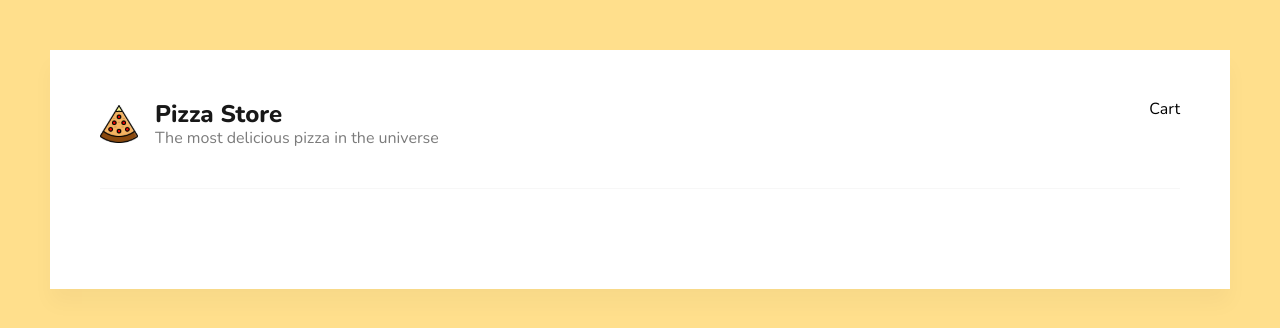
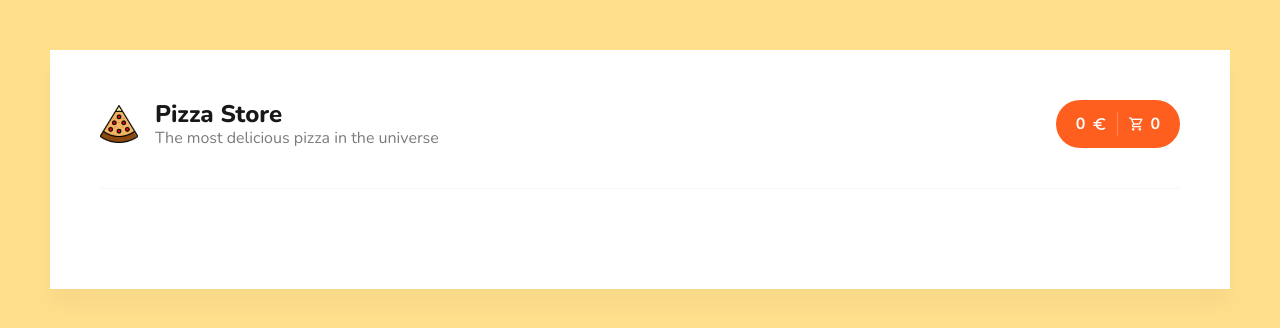
Before and after one commit to ihnatenkoo/Pizza-Store, a React (Vite) app: page / in a window 1280 px wide. Shown: the top 328 px of the page. Built offline with nearby package versions, Linux system fonts and the light colour scheme.

Commit message:
Create <Cart/>

```diff
--- a/package.json
+++ b/package.json
@@ -10,6 +10,7 @@
 		"lint": "eslint"
 	},
 	"dependencies": {
+		"material-icons": "^1.11.11",
 		"react": "^18.2.0",
 		"react-dom": "^18.2.0",
 		"styled-components": "^5.3.5"
--- a/src/App.tsx
+++ b/src/App.tsx
@@ -1,6 +1,8 @@
+import 'material-icons/iconfont/material-icons.css';
+
 import { FC } from 'react';
 import { createGlobalStyle, ThemeProvider } from 'styled-components';
-import HomePage from './pages/HomePage';
+import HomePage from './pages/Home';
 
 const GlobalStyle = createGlobalStyle`
 	*, ::before, ::after {
@@ -15,18 +17,27 @@ const GlobalStyle = createGlobalStyle`
 	body {
 		overflow-x: hidden;
 	}
+	button {
+		padding: 0;
+		border: none;
+
+	}
 `;
 
 const theme = {
 	colors: {
 		yellow: '#FFDF8C',
+		orange: '#FE5F1E',
 		white: '#ffffff',
 		blackDark: '#181818',
 		blackMedium: '#2C2C2C',
-		grayDark: '#7B7B7B;',
+		grayDark: '#7B7B7B',
 	},
 	shadows: {
-		main: '0px 15px 20px rgba(0, 0, 0, 0.03);',
+		main: '0px 15px 20px rgba(0, 0, 0, 0.03)',
+	},
+	radius: {
+		radiusM: '30px',
 	},
 	media: {
 		mobileM: `(min-width: 375px)`,
--- /dev/null
+++ b/src/components/Cart.tsx
@@ -0,0 +1,46 @@
+import { FC } from 'react';
+import styled from 'styled-components';
+import { Flex } from '../styled/mixins';
+
+const CartButton = styled.button`
+	${Flex({ justify: 'center' })}
+	padding: 12px 10px;
+	background-color: ${(props) => props.theme.colors.orange};
+	border-radius: ${(props) => props.theme.radius.radiusM};
+	cursor: pointer;
+`;
+
+const Cost = styled.div`
+	${Flex({ align: 'center', gap: '6px' })}
+	padding: 0 10px;
+	color: ${(props) => props.theme.colors.white};
+
+	span {
+		font-size: 16px;
+	}
+`;
+
+const Count = styled(Cost)`
+	border-left: 1px solid rgba(255, 255, 255, 0.25);
+`;
+
+const Text = styled.div`
+	line-height: 1;
+	font-weight: 700;
+`;
+
+const Cart: FC = () => {
+	return (
+		<CartButton>
+			<Cost>
+				<Text>0</Text>
+				<span className="material-icons-outlined">euro_symbol</span>
+			</Cost>
+			<Count>
+				<span className="material-icons-outlined">shopping_cart</span>
+				<Text>0</Text>
+			</Count>
+		</CartButton>
+	);
+};
+export default Cart;
--- a/src/components/Header.tsx
+++ b/src/components/Header.tsx
@@ -1,6 +1,7 @@
 import { FC } from 'react';
 import styled from 'styled-components';
 import { Flex } from '../styled/mixins';
+import Cart from './Cart';
 
 const StyledHeader = styled.header`
 	padding-bottom: 40px;
@@ -28,11 +29,7 @@ const Description = styled.span`
 	color: ${(props) => props.theme.colors.grayDark};
 `;
 
-interface IHeaderProps {
-	withCart?: boolean;
-}
-
-const Header: FC<IHeaderProps> = ({ withCart = false }) => {
+const Header: FC = () => {
 	return (
 		<StyledHeader>
 			<Intro>
@@ -43,7 +40,7 @@ const Header: FC<IHeaderProps> = ({ withCart = false }) => {
 				</div>
 			</Intro>
 
-			{withCart && <div>Cart</div>}
+			<Cart />
 		</StyledHeader>
 	);
 };
--- a/src/pages/HomePage.tsx
+++ b/src/pages/Home.tsx
@@ -5,8 +5,9 @@ import MainLayout from '../layout/MainLayout';
 const HomePage: FC = () => {
 	return (
 		<MainLayout>
-			<Header withCart />
+			<Header />
 		</MainLayout>
 	);
 };
+
 export default HomePage;
```
Also changed, not shown: 1 other file (tests, documents, lock files or other folders).
